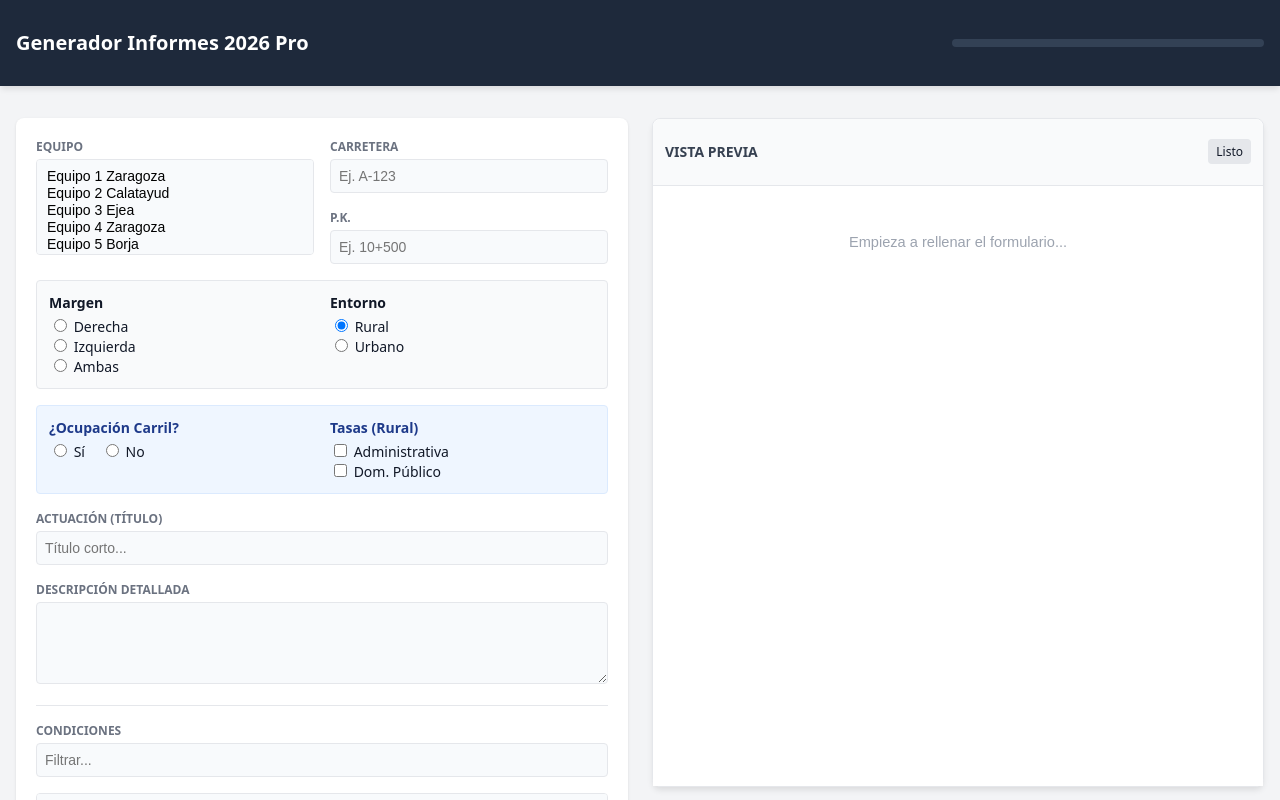
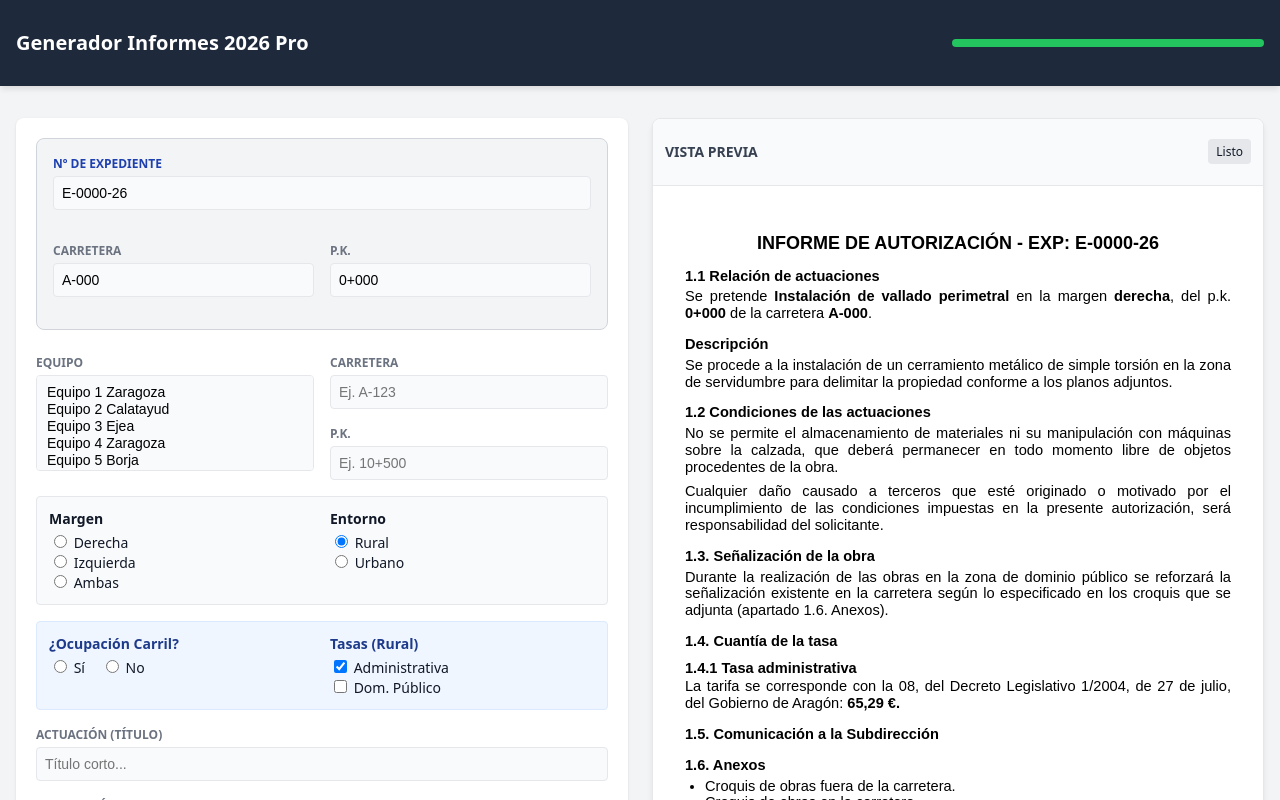
Before and after one commit to Marcos-zgz/generador-informes, a React (Vite) app: page / in a window 1280 px wide. Shown: the top 800 px of the page. Built offline with nearby package versions, Linux system fonts and the light colour scheme.

Commit message:
feat: añadir campo expediente y actualizar service_id de EmailJS

```diff
--- a/src/App.tsx
+++ b/src/App.tsx
@@ -8,20 +8,21 @@ import { saveAs } from 'file-saver';
 import emailjs from '@emailjs/browser';
 
 function App() {
-  const [formData, setFormData] = useState({
-    equipo: [] as string[],
-    carretera: '',
-    km: '',
-    margen: '',
-    urbano: 'no',
-    paso: '',
-    tasaAdm: false,
-    tasaPub: false,
-    actuacion: '',
-    descripcion: '',
-    conds: [] as string[]
-  });
-
+// 1. Estado con datos por defecto (siempre rellenados)
+const [formData, setFormData] = useState({
+  expediente: 'E-0000-26', // Dato inicial
+  equipo: ['eq1'] as string[], // Seleccionamos el primer equipo por defecto
+  carretera: 'A-000',
+  km: '0+000',
+  margen: 'derecha',
+  urbano: 'no',
+  paso: 'no',
+  tasaAdm: true,
+  tasaPub: false,
+  actuacion: 'Instalación de vallado perimetral',
+  descripcion: 'Se procede a la instalación de un cerramiento metálico de simple torsión en la zona de servidumbre para delimitar la propiedad conforme a los planos adjuntos.',
+  conds: ['c1', 'c2'] as string[] // Un par de condiciones ya marcadas
+});
   const [filterCond, setFilterCond] = useState('');
   const [progress, setProgress] = useState(0);
 
@@ -67,7 +68,7 @@ function App() {
     if(!d.carretera && !d.descripcion && d.conds.length === 0)
         return '<p style="color:#9ca3af; text-align:center; padding:1rem;">Empieza a rellenar el formulario...</p>';
 
-    let h = `<h1 ${S.h1}>INFORME DE AUTORIZACIÓN</h1>`;
+    let h = `<h1 ${S.h1}>INFORME DE AUTORIZACIÓN - EXP: ${formData.expediente || 'S/N'}</h1>`;
 
     h += `<h3 ${S.h3}>1.1 Relación de actuaciones</h3>`;
     h += `<p ${S.p}>Se pretende <strong>${d.actuacion || '...'}</strong> en la margen <strong>${d.margen || '___'}</strong>, del p.k. <strong>${d.km || '...'}</strong> de la carretera <strong>${d.carretera || '...'}</strong>.</p>`;
@@ -134,6 +135,7 @@ function App() {
     return h;
   };
 
+
   const generateWord = async () => {
     const content = getPreviewHTML('word');
     const full = `<!DOCTYPE html><html><head><meta charset="UTF-8"></head><body>${content}</body></html>`;
@@ -152,7 +154,6 @@ function App() {
     pdf.addImage(imgData, 'PNG', 0, 0, pdfWidth, pdfHeight);
     pdf.save(`Informe_${formData.carretera || 'borrador'}.pdf`);
   };
-
 // --- FUNCIÓN EMAILJS (Versión HTML con Estilos) ---
   const enviarPorEmail = () => {
     const btn = document.getElementById('btn-email');
@@ -209,7 +210,30 @@ function App() {
       <main className="main-grid">
         {/* PANEL IZQUIERDO */}
         <section className="left-panel">
+        {/* SECCIÓN DE DATOS GENERALES */}
+<div style={{ padding: '1rem', backgroundColor: '#f3f4f6', borderRadius: '0.5rem', marginBottom: '1.5rem', border: '1px solid #d1d5db' }}>
+  <div style={{ marginBottom: '1rem' }}>
+    <label className="label-upper" style={{ color: '#1e40af', fontWeight: 'bold' }}>Nº de Expediente</label>
+    <input
+      name="expediente"
+      value={formData.expediente} // Importante para que se vea el valor inicial
+      className="input-field"
+      placeholder="E-0000-26"
+      onChange={handleChange}
+    />
+  </div>
 
+  <div style={{ display: 'grid', gridTemplateColumns: '1fr 1fr', gap: '1rem' }}>
+     <div>
+        <label className="label-upper">Carretera</label>
+        <input name="carretera" value={formData.carretera} className="input-field" onChange={handleChange}/>
+     </div>
+     <div>
+        <label className="label-upper">P.K.</label>
+        <input name="km" value={formData.km} className="input-field" onChange={handleChange}/>
+     </div>
+  </div>
+</div>
             <div style={{display:'grid', gridTemplateColumns:'1fr 1fr', gap:'1rem'}}>
                <div>
                   <label className="label-upper">Equipo</label>
```
